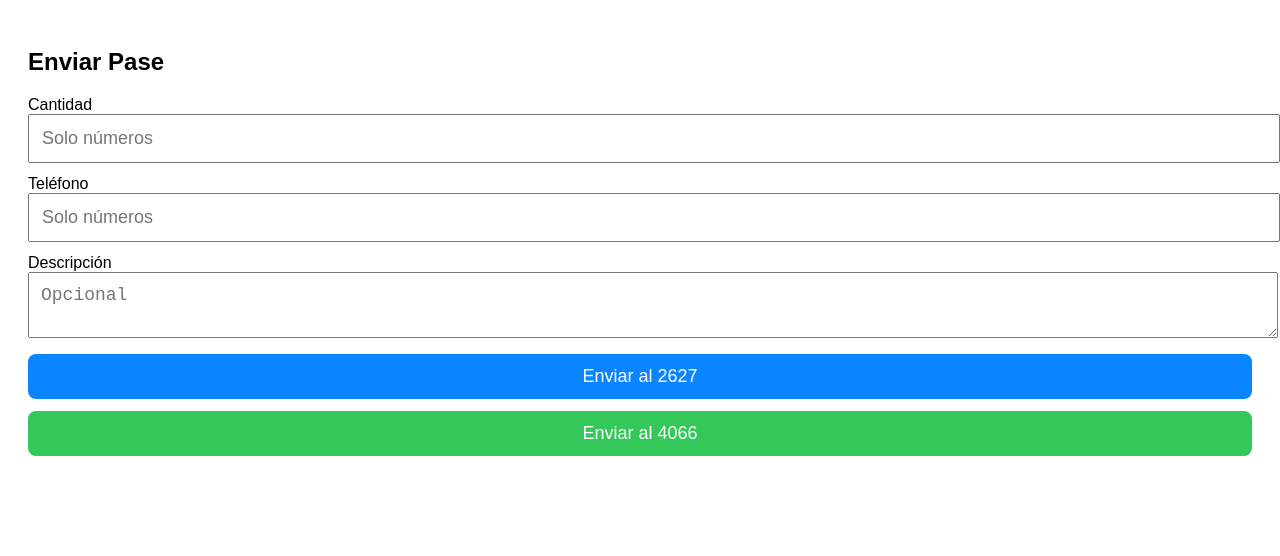
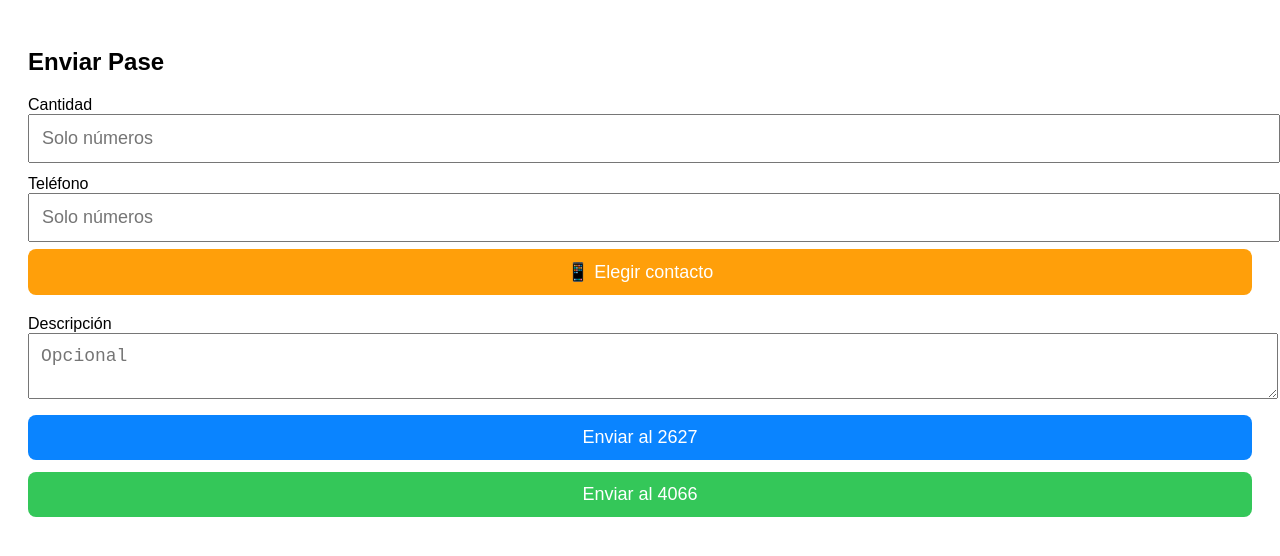
Before and after one commit to TonnyMCH/Sinpe, a plain HTML site: page index.html in a window 1280 px wide. Drawn offline with Linux system fonts and the light colour scheme.

Commit message:
Actualizar index.html

```diff
--- a/index.html
+++ b/index.html
@@ -6,33 +6,26 @@
 
     <title>Pase Mensaje</title>
 
-    <!-- PWA -->
     <link rel="manifest" href="manifest.json">
     <meta name="theme-color" content="#0a84ff">
 
     <style>
-        body {
-            font-family: Arial, sans-serif;
-            padding: 20px;
-        }
+        body { font-family: Arial; padding: 20px; }
         input, textarea, button {
-            width: 100%;
-            margin-bottom: 12px;
-            padding: 12px;
-            font-size: 18px;
+            width: 100%; padding: 12px;
+            margin-bottom: 12px; font-size: 18px;
         }
         button {
-            background-color: #0a84ff;
-            color: white;
-            border: none;
-            border-radius: 8px;
+            background:#0a84ff; color:white;
+            border:none; border-radius:8px;
         }
-
-        .btn2 {
-            background-color: #34c759;
+        .btn2 { background:#34c759; }
+        .contact-btn {
+            background:#ff9f0a;
+            margin-top:-5px;
+            margin-bottom:20px;
         }
     </style>
-
 </head>
 <body>
 
@@ -44,6 +37,8 @@
     <label>Teléfono</label>
     <input id="telefono" type="number" inputmode="numeric" pattern="[0-9]*" placeholder="Solo números">
 
+    <button class="contact-btn" onclick="buscarContacto()">📱 Elegir contacto</button>
+
     <label>Descripción</label>
     <textarea id="descripcion" placeholder="Opcional"></textarea>
 
@@ -51,6 +46,27 @@
     <button class="btn2" onclick="enviar('4066')">Enviar al 4066</button>
 
     <script>
+        async function buscarContacto() {
+            if (!("contacts" in navigator)) {
+                alert("Tu dispositivo no soporta seleccionar contactos");
+                return;
+            }
+
+            try {
+                const props = ["name", "tel"];
+                const options = { multiple: false };
+
+                const contacto = await navigator.contacts.select(props, options);
+
+                if (contacto.length > 0 && contacto[0].tel.length > 0) {
+                    document.getElementById("telefono").value = contacto[0].tel[0];
+                }
+
+            } catch (e) {
+                alert("No se pudo acceder a los contactos");
+            }
+        }
+
         function enviar(numero) {
             let c = document.getElementById("cantidad").value.trim();
             let t = document.getElementById("telefono").value.trim();
@@ -68,7 +84,6 @@
         }
     </script>
 
-    <!-- Registrar Service Worker -->
     <script>
         if ('serviceWorker' in navigator) {
             navigator.serviceWorker.register("sw.js");
```
